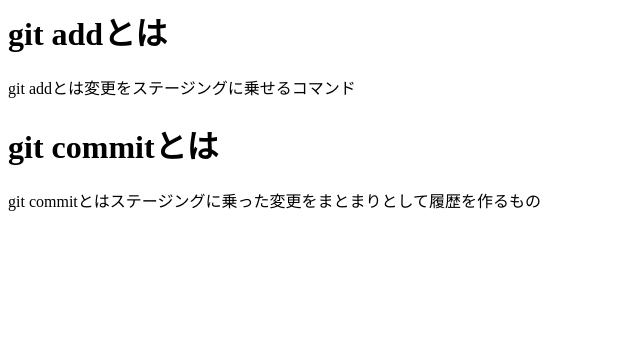
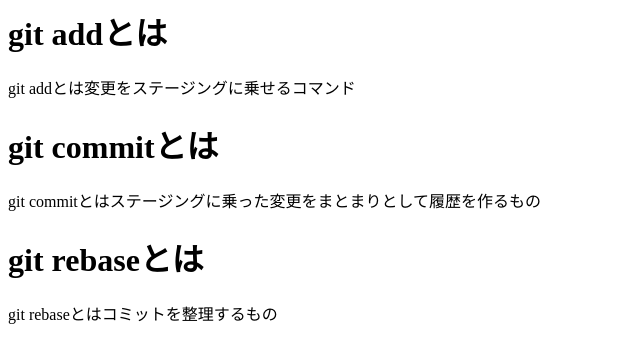
Before and after one commit to Manaka-S/html, a plain HTML site: page index.html in a window 1280 px wide. Shown: the whole page, without its empty margins (0-640 px from the left). Drawn offline with Linux system fonts and the light colour scheme.

Commit message:
git rebaseの説明をindex.htmlに追加

```diff
--- a/index.html
+++ b/index.html
@@ -7,6 +7,8 @@
 		<p>git addとは変更をステージングに乗せるコマンド</p>
 		<h1>git commitとは</h1>
 		<p>git commitとはステージングに乗った変更をまとまりとして履歴を作るもの</p>
+		<h1>git rebaseとは</h1>
+		<p>git rebaseとはコミットを整理するもの</p>
 		<script type="text/javascript" src="./app.js></script>
 	</body>
 </html>
```
